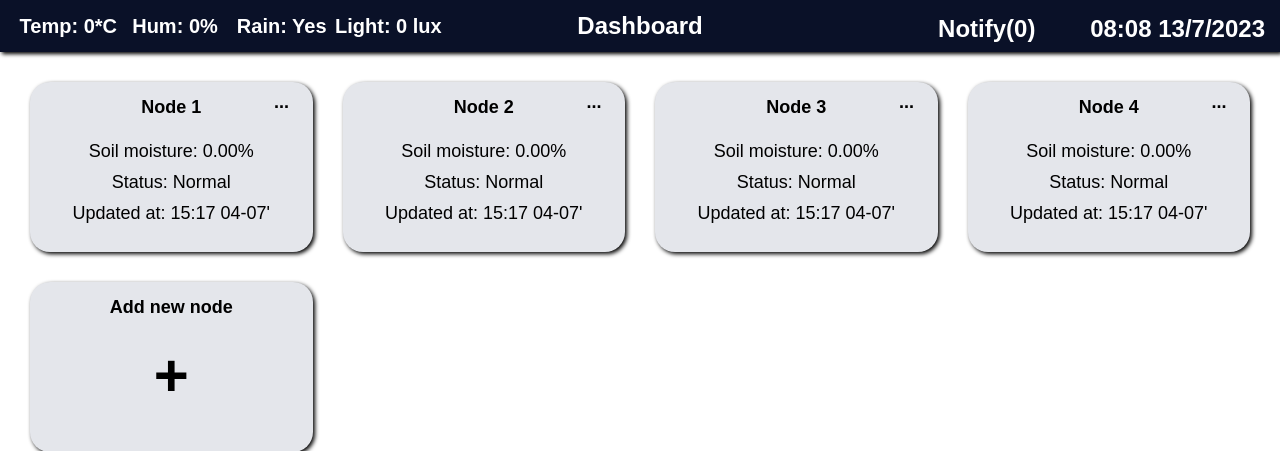
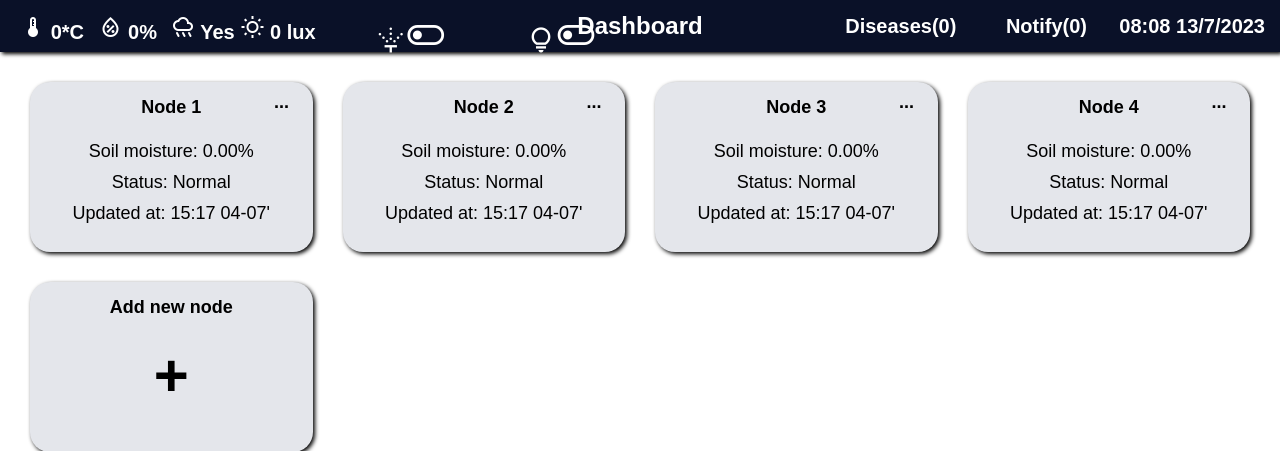
Before and after one commit to huytp2001/Node_System_Server, a Flask app: page / in a window 1280 px wide. Shown: the top 451 px of the page. Run offline with Flask 3, Linux system fonts and the light colour scheme; data comes from the database, SQL or seed files in the repository; both versions use the stored data as it was after the commit; data that the repository does not hold is empty; some libraries are stand-ins or nearby versions.

Commit message:
add disease detect and control btn

```diff
--- a/main.py
+++ b/main.py
@@ -27,6 +27,48 @@ def get_format_date(reverse_day):
     formatted_date = "{:02d}-{:02d}".format(day, month)
     return formatted_date
 
+def disease_diagnosis(data_array):
+	if len(data_array) == 0:
+		return []
+	diseases = []
+	avr_temp = 0
+	avr_hum = 0
+	avr_rain = 0
+	for data in data_array:
+		avr_temp += data[1]
+		avr_hum += data[2]
+		avr_rain += data[3]
+	avr_temp = avr_temp / len(data_array)
+	avr_hum = avr_hum / len(data_array)
+	avr_rain = avr_rain / len(data_array)
+	if avr_rain > 100 and avr_temp > 30 and avr_hum > 80:
+		diseases.append("Bệnh đốm trắng")
+	if avr_hum > 85 and avr_rain > 100:
+		diseases.append("Bệnh đốm nâu")
+	if avr_temp > 35:
+		diseases.append("Bệnh nám cành")
+	if avr_rain > 100:
+		diseases.append("Bệnh thối đầu cành")
+	if avr_rain > 100 and avr_temp > 25 and avr_hum > 80:
+		diseases.append("Bệnh thán thư")
+	return diseases
+
+@app.route("/toggle_light")
+def toggle_light():
+	print("light")
+	global send_data, send_flag
+	send_flag.set()
+	send_data = "toggle_light"
+	return jsonify({"code": 0}), 200
+
+@app.route("/toggle_water")
+def toggle_water():
+	print("water")
+	global send_data, send_flag
+	send_flag.set()
+	send_data = "toggle_water"
+	return jsonify({"code": 0}), 200
+
 @app.route("/")
 def index():
 	data_obj = {
@@ -35,7 +77,10 @@ def index():
 		'rain': "Yes" if int(app.config['RAIN']) < 500 else "No",
 		'lux': app.config['LUX']
 	}
-	return render_template("index.html", sensorData = data_obj)
+	Data = data.DataChart()
+	data_array = Data.fetch_data_limit(72)
+	diseases = disease_diagnosis(data_array)
+	return render_template("index.html", sensorData = data_obj, diseases=diseases)
 
 @app.route("/chart", methods=["POST"])
 def chart():
--- a/query/data.py
+++ b/query/data.py
@@ -95,3 +95,10 @@ class DataChart():
         c.execute("DROP TABLE IF EXISTS data")
         conn.commit()
         conn.close()
+
+if __name__ == "__main__":
+    data = DataChart()
+    for _ in range(72):
+        data.insert_data(30.0, 50.0, 0, 500)
+    for row in data.fetch_all_data():
+        print(row)
--- a/static/css/index.css
+++ b/static/css/index.css
@@ -83,9 +83,9 @@ header p {
     cursor: pointer;
 }
 header .data {
-    position: absolute;
+    /* position: absolute;
     top: 15px;
-    left: 15px;
+    left: 15px; */
     columns: 4;
     column-gap: 0px;
 }
@@ -104,7 +104,25 @@ header .time {
     position: absolute;
     top: 15px;
     right: 15px;
+    columns: 3;
+    column-gap: 0px;
+}
+
+header .time p {
+    font-size: 20px;
+}
+
+#data_togglebtn_ctn {
+    position: absolute;
+    top: 15px;
+    left: 15px;
     columns: 2;
+    column-gap: 20px;
+}
+
+#toggle_btn {
+    columns: 2;
+    column-gap: 0px;
 }
 
 /* Chart */
@@ -178,3 +196,28 @@ header .time {
     text-decoration: none;
     color: black;
 }
+
+/* Disease box */
+#disease_box_ctn {
+    position: absolute;
+    z-index: 2;
+    width: 200px;
+    height: 300px;
+    top: 65px;
+    right: 350px;
+    background-color: var(--node);
+    border-radius: 20px;
+    box-shadow: 2px 2px 4px 0px #000000;
+}
+
+#disease_content_ctn {
+    padding: 15px;
+}
+
+.disease_box {
+    display: flex;
+    gap: 10px;
+    justify-content: center;
+    align-items: center;
+    font-weight: bold;
+}
--- a/static/js/chart.js
+++ b/static/js/chart.js
@@ -31,6 +31,7 @@ var myChart = null;
 
 function handleChart(type, day) {
     $("#notify_box_ctn").hide();
+    $("#disease_box_ctn").hide();
     MakeReq(`/chart`, "POST" ,{ type: type, day: day }).then((res) => {
         type_and_day = `${type} ${day}`
         $("#grid_node").hide();
@@ -86,8 +87,10 @@ function handleChart(type, day) {
 
 $("#myChart").on("click", ()=>{
     $("#notify_box_ctn").hide();
+    $("#disease_box_ctn").hide();
 })
 
 $("#title").on("click", ()=>{
     $("#notify_box_ctn").hide();
+    $("#disease_box_ctn").hide();
 })
--- /dev/null
+++ b/static/js/control.js
@@ -0,0 +1,36 @@
+let clickFlag = false;
+const timeout_milis = 5000;
+
+function toggle_water() {
+    if (clickFlag) return
+    MakeReq("/toggle_water", "GET", {}).then((res)=>{
+        if (res.code == 0) {
+            if ($("#toggle_water").text() == "toggle_off") {
+                $("#toggle_water").text("toggle_on");
+            } else {
+                $("#toggle_water").text("toggle_off");
+            }
+            clickFlag = true;
+            setTimeout(()=>{
+                clickFlag= false;
+            },timeout_milis);
+        }
+    })
+}
+
+function toggle_light() {
+    if (clickFlag) return
+    MakeReq("/toggle_light", "GET", {}).then((res)=>{
+        if (res.code == 0) {
+            if ($("#toggle_light").text() == "toggle_off") {
+                $("#toggle_light").text("toggle_on");
+            } else {
+                $("#toggle_light").text("toggle_off");
+            }
+            clickFlag = true;
+            setTimeout(()=>{
+                clickFlag= false;
+            },timeout_milis);
+        }
+    })
+}
--- /dev/null
+++ b/static/js/disease.js
@@ -0,0 +1,9 @@
+$("#disease_box_ctn").hide();
+
+function showDiseases() {
+    if ($("#disease_box_ctn").is(":visible")) {
+        $("#disease_box_ctn").hide();
+    } else {
+        $("#disease_box_ctn").show();
+    }
+}
--- a/static/js/interval.js
+++ b/static/js/interval.js
@@ -1,8 +1,12 @@
 var type_and_day = null;
 
 $("#date_time").text(getFormatTime());
+
 setInterval(()=>{
     $("#date_time").text(getFormatTime());
+    if (getFormatTime().split(" ")[0] == "00:00") {
+        location.reload();
+    }
 }, 60000);
 
 setInterval(()=>{
--- a/static/js/node.js
+++ b/static/js/node.js
@@ -43,6 +43,7 @@ class Node {
 
         nodeDiv.on("click", ()=>{
             $("#notify_box_ctn").hide();
+            $("#disease_box_ctn").hide();
         })
 
         nodeDiv.on('mouseleave', () => {
@@ -144,6 +145,7 @@ class AddNode {
         });
         addNode.on("click", ()=>{
             $("#notify_box_ctn").hide();
+            $("#disease_box_ctn").hide();
         })
         addNode.on('mouseover', () => {
             $('#add_sign').hide();
--- a/static/js/notify.js
+++ b/static/js/notify.js
@@ -48,8 +48,10 @@ class Notify {
 function showNotify() {
     if ($("#notify_box_ctn").is(":visible")) {
         $("#notify_box_ctn").hide();
+        console.log("hide");
     } else {
         $("#notify_box_ctn").show();
+        console.log("show");
     }
 }
 
@@ -61,11 +63,20 @@ $(document).on("click", (event)=>{
     console.log(sample);
     if(sample == `<html lang="en"><hea` || sample == `<div id="grid_node">` || sample == `<div id="grid_node"`) {
         $("#notify_box_ctn").hide();
+        $("#disease_box_ctn").hide();
     }
 })
 
 $("header").on("click",(event)=>{
-    if ($("#nofity_btn").is(event.target)) {return;}
+    if ($("#nofity_btn").is(event.target)) {
+        $("#disease_box_ctn").hide();
+        return;
+    }
+    if ($("#disease_btn").is(event.target)) {
+        $("#notify_box_ctn").hide();
+        return;
+    }
+    $("#disease_box_ctn").hide();
     $("#notify_box_ctn").hide();
 })
 
--- a/templates/index.html
+++ b/templates/index.html
@@ -11,22 +11,42 @@
     <script src="https://cdnjs.cloudflare.com/ajax/libs/socket.io/4.6.2/socket.io.js"></script>
     <script src="https://cdn.jsdelivr.net/npm/chart.js@3.5.1"></script>
     <link rel="stylesheet" type="text/css" href="{{ url_for('static', filename='css/index.css') }}"/>
+    <link rel="stylesheet" href="https://fonts.googleapis.com/css2?family=Material+Symbols+Outlined:opsz,wght,FILL,GRAD@48,400,0,0" />
   </head>
   <body>
 
     <header>
       <p><a href="#" onclick="dashboard()">Dashboard</a></p>
-      <div class="data">
-        <p><a href="#" onclick="handleChart('temp', 0)">Temp: <span id="temp">{{ sensorData.temp }}</span>*C</a></p>
-        <p><a href="#" onclick="handleChart('hum', 0)">Hum: <span id="hum">{{ sensorData.hum }}</span>%</a></p>
-        <p><a href="#" onclick="handleChart('rain', 0)">Rain: <span id="rain">{{ sensorData.rain }}</span></a></p>
-        <p><a href="#" onclick="handleChart('lux', 0)">Light: <span id="lux">{{ sensorData.lux }}</span> lux</a></p>
+      <div id="data_togglebtn_ctn">
+        <div class="data">
+          <p><a href="#" onclick="handleChart('temp', 0)"><span class="material-symbols-outlined">device_thermostat</span> <span id="temp">{{ sensorData.temp }}</span>*C</a></p>
+          <p><a href="#" onclick="handleChart('hum', 0)"><span class="material-symbols-outlined">humidity_percentage</span> <span id="hum">{{ sensorData.hum }}</span>%</a></p>
+          <p><a href="#" onclick="handleChart('rain', 0)"><span class="material-symbols-outlined">rainy</span> <span id="rain">{{ sensorData.rain }}</span></a></p>
+          <p><a href="#" onclick="handleChart('lux', 0)"><span class="material-symbols-outlined">wb_sunny</span> <span id="lux">{{ sensorData.lux }}</span> lux</a></p>
+        </div>
+        <div id="toggle_btn">
+          <p><span style="font-size: 30px;" class="material-symbols-outlined">sprinkler</span><a href="#" onclick="toggle_water()"><span id="toggle_water" style="font-size: 40px;" class="material-symbols-outlined">toggle_off</span></a></p>
+          <p><span style="font-size: 30px;" class="material-symbols-outlined">lightbulb</span><a href="#" onclick="toggle_light()"><span id="toggle_light" style="font-size: 40px;" class="material-symbols-outlined">toggle_off</span></a></p>
+        </div>
       </div>
+
       <div class="time">
+        <p><a href="#" id="disease_btn" onclick="showDiseases()">Diseases({{ diseases|length }})</a></p>
         <p><a href="#" id="nofity_btn" onclick="showNotify()">Notify(<span id="notify_num"></span>)</a></p>
         <p id="date_time"></p>
       </div>
     </header>
+
+    <div id="disease_box_ctn">
+      <div id="disease_content_ctn">
+        {% for data in disease %}
+          <div class="disease_box">
+            <p>{{ data }}</p>
+          </div>
+          <hr>
+        {% endfor %}
+      </div>
+    </div>
 
     <div id="notify_box_ctn">
       <div id="notify_content_ctn">
@@ -67,6 +87,8 @@
   <script src="{{ url_for('static', filename='js/script.js') }}"></script>
   <script src="{{ url_for('static', filename='js/node.js') }}"></script>
   <script src="{{ url_for('static', filename='js/chart.js') }}"></script>
+  <script src="{{ url_for('static', filename='js/control.js') }}"></script>
+  <script src="{{ url_for('static', filename='js/disease.js') }}"></script>
   <script src="{{ url_for('static', filename='js/notify.js') }}"></script>
   <script src="{{ url_for('static', filename='js/socket.js') }}"></script>
   <script src="{{ url_for('static', filename='js/interval.js') }}"></script>
```
Also changed, not shown: database.db, query/database.db (added), static/js/script.js (line endings or trailing spaces).
